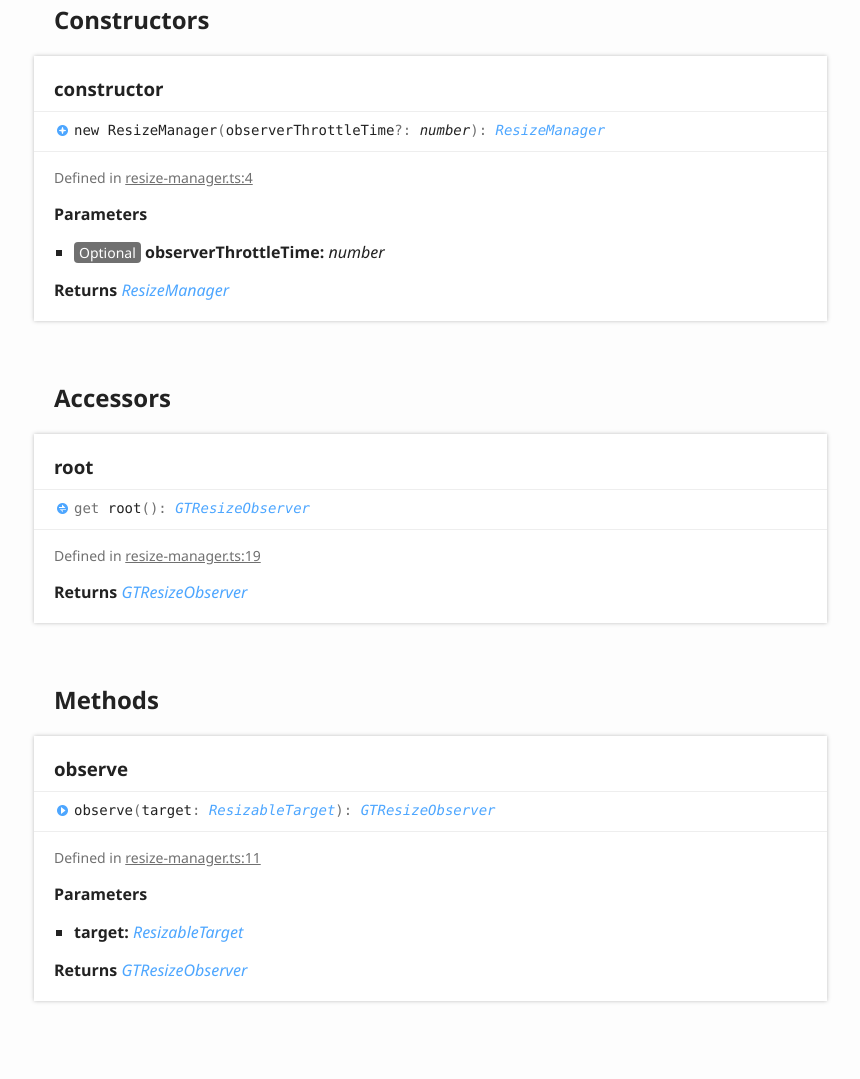
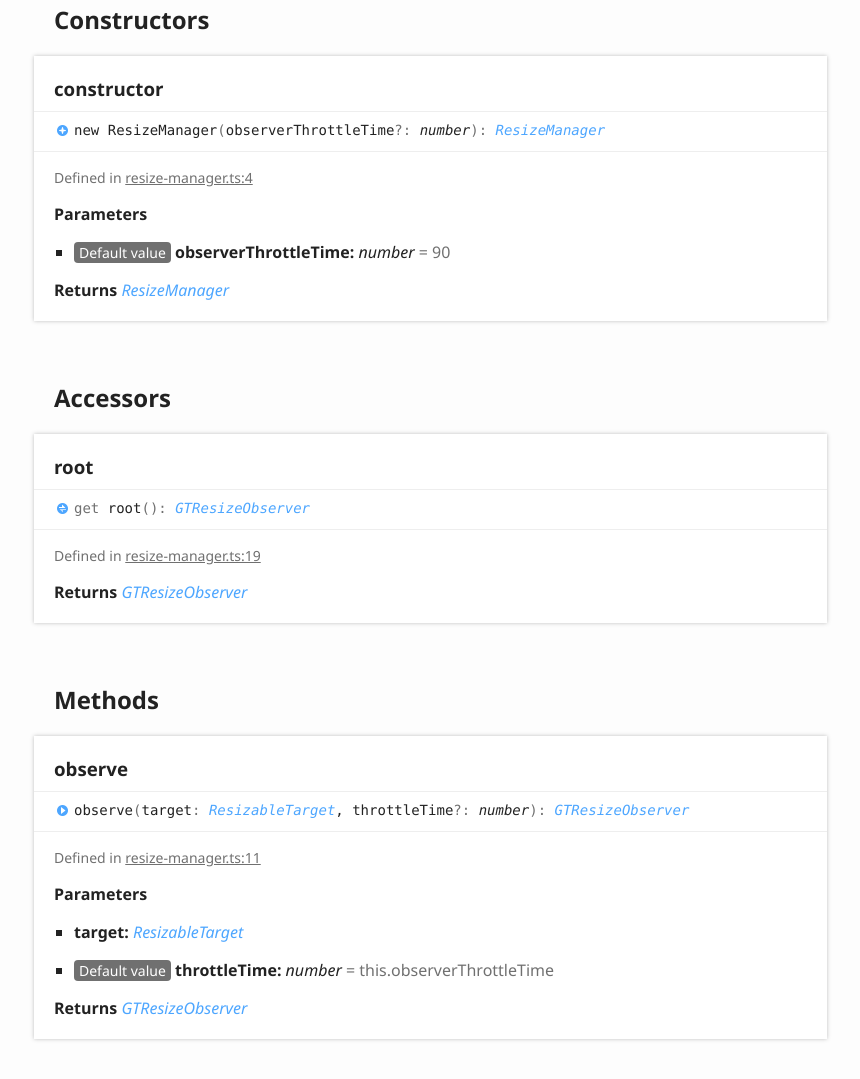
Before and after one commit to thalesrc/resize-manager, a plain HTML site: page classes/_resize_manager_.resizemanager.html in a window 1280 px wide. Shown: the part 784-1863 px from the top of the page, without its empty margins (6-866 px from the left). Drawn offline with Linux system fonts and the light colour scheme.

Commit message:
deploy: 6b6ba5df0f7069c012044b15bd711faec84a65a1

```diff
--- a/classes/_resize_manager_.resizemanager.html
+++ b/classes/_resize_manager_.resizemanager.html
@@ -118,7 +118,7 @@
 							<h4 class="tsd-parameters-title">Parameters</h4>
 							<ul class="tsd-parameters">
 								<li>
-									<h5><span class="tsd-flag ts-flagOptional">Optional</span> observerThrottleTime: <span class="tsd-signature-type">number</span></h5>
+									<h5><span class="tsd-flag ts-flagDefault value">Default value</span> observerThrottleTime: <span class="tsd-signature-type">number</span><span class="tsd-signature-symbol"> = 90</span></h5>
 								</li>
 							</ul>
 							<h4 class="tsd-returns-title">Returns <a href="_resize_manager_.resizemanager.html" class="tsd-signature-type">ResizeManager</a></h4>
@@ -152,7 +152,7 @@
 					<a name="observe" class="tsd-anchor"></a>
 					<h3>observe</h3>
 					<ul class="tsd-signatures tsd-kind-method tsd-parent-kind-class">
-						<li class="tsd-signature tsd-kind-icon">observe<span class="tsd-signature-symbol">(</span>target<span class="tsd-signature-symbol">: </span><a href="../modules/_resize_observer_.html#resizabletarget" class="tsd-signature-type">ResizableTarget</a><span class="tsd-signature-symbol">)</span><span class="tsd-signature-symbol">: </span><a href="_resize_observer_.gtresizeobserver.html" class="tsd-signature-type">GTResizeObserver</a></li>
+						<li class="tsd-signature tsd-kind-icon">observe<span class="tsd-signature-symbol">(</span>target<span class="tsd-signature-symbol">: </span><a href="../modules/_resize_observer_.html#resizabletarget" class="tsd-signature-type">ResizableTarget</a>, throttleTime<span class="tsd-signature-symbol">?: </span><span class="tsd-signature-type">number</span><span class="tsd-signature-symbol">)</span><span class="tsd-signature-symbol">: </span><a href="_resize_observer_.gtresizeobserver.html" class="tsd-signature-type">GTResizeObserver</a></li>
 					</ul>
 					<ul class="tsd-descriptions">
 						<li class="tsd-description">
@@ -165,6 +165,9 @@
 							<ul class="tsd-parameters">
 								<li>
 									<h5>target: <a href="../modules/_resize_observer_.html#resizabletarget" class="tsd-signature-type">ResizableTarget</a></h5>
+								</li>
+								<li>
+									<h5><span class="tsd-flag ts-flagDefault value">Default value</span> throttleTime: <span class="tsd-signature-type">number</span><span class="tsd-signature-symbol"> = this.observerThrottleTime</span></h5>
 								</li>
 							</ul>
 							<h4 class="tsd-returns-title">Returns <a href="_resize_observer_.gtresizeobserver.html" class="tsd-signature-type">GTResizeObserver</a></h4>
```
